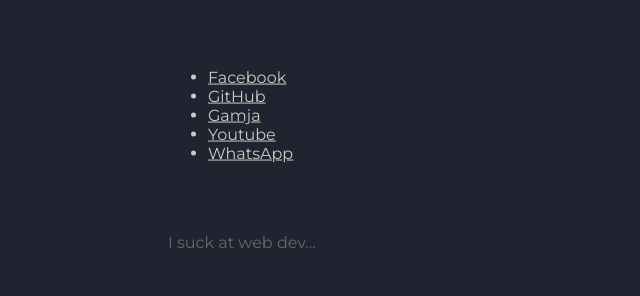
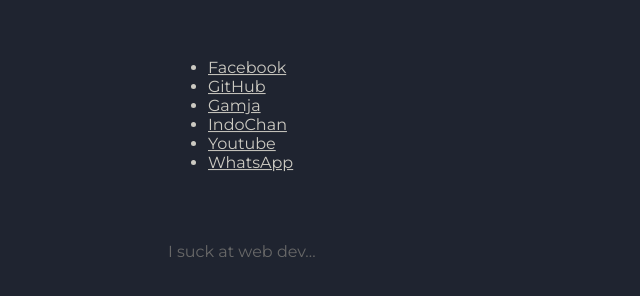
Before and after one commit to nextiaindex/chromium-home, a plain HTML site: page index.html in a window 1280 px wide. Shown: the part 326-622 px from the top of the page, without its empty margins (0-640 px from the left). Drawn offline with Linux system fonts and the light colour scheme.

Commit message:
Add IndoChan shortcut

```diff
--- a/index.html
+++ b/index.html
@@ -15,6 +15,7 @@
 			<li><a href="https://www.facebook.com/">Facebook</a></li>
 			<li><a href="https://github.com/">GitHub</a></li>
 			<li><a href="https://web.libera.chat/gamja/">Gamja</a></li>
+			<li><a href="https://www.indochan.site/">IndoChan</a></li>
 			<li><a href="https://www.youtube.com/">Youtube</a></li>
 			<li><a href="https://web.whatsapp.com/">WhatsApp</a></li>
 		</ul>
```
